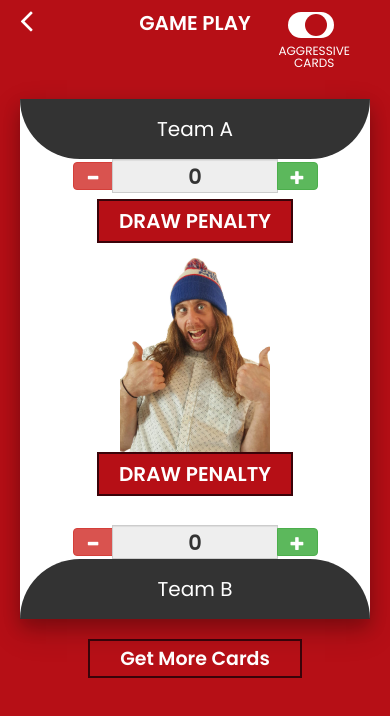
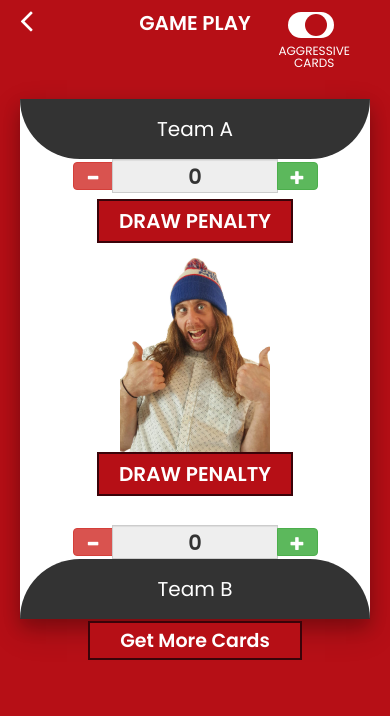
Before and after one commit to kudhawan/CorkCup, a website: page www/05.game-play-board.html in a window 390 px wide. Drawn offline with Linux system fonts and the light colour scheme; some packages are replaced by stand-ins of ours.

Commit message:
colour code added in cards

```diff
--- a/www/05.game-play-board.html
+++ b/www/05.game-play-board.html
@@ -103,7 +103,7 @@
 							</div>
 						</div>
 
-						<div class="text-center">
+						<div class="text-center move-up">
 							<button class="button-pick navigate" onclick="window.location.href='08.buy-more-cards.html'" data-page-name="home-screen" data-page-trans="slide-in-from-left">Get More Cards</button>
 						</div>
 
--- a/www/css/card.css
+++ b/www/css/card.css
@@ -140,3 +140,9 @@ button{
     left: 0;
     opacity: 0.5;
 }
+
+.move-up {
+	position:relative;
+	z-index:99999;
+	margin-top:-18px;
+}
--- a/www/js/draw-penalty.js
+++ b/www/js/draw-penalty.js
@@ -321,8 +321,8 @@ $(document).ready(function(){
 						var output = result;
 						var top_tmp = card.find('.card-back-top').children().remove();
 						card.find('.card-back-top,.rotate').text(output.id).append(top_tmp);
-						card.find('.card-back-top > span,.rotate > span');
-                        card.find('.sub-heading').text(output.name);
+						card.find('.card-back-top > span,.rotate > span').css('color', output.color_code);
+                        card.find('.sub-heading').text(output.name).css('color', output.color_code);
 						card.find('.paragraph').text(output.description);
                     } else {
                         card.find('.sub-heading').remove();
```
